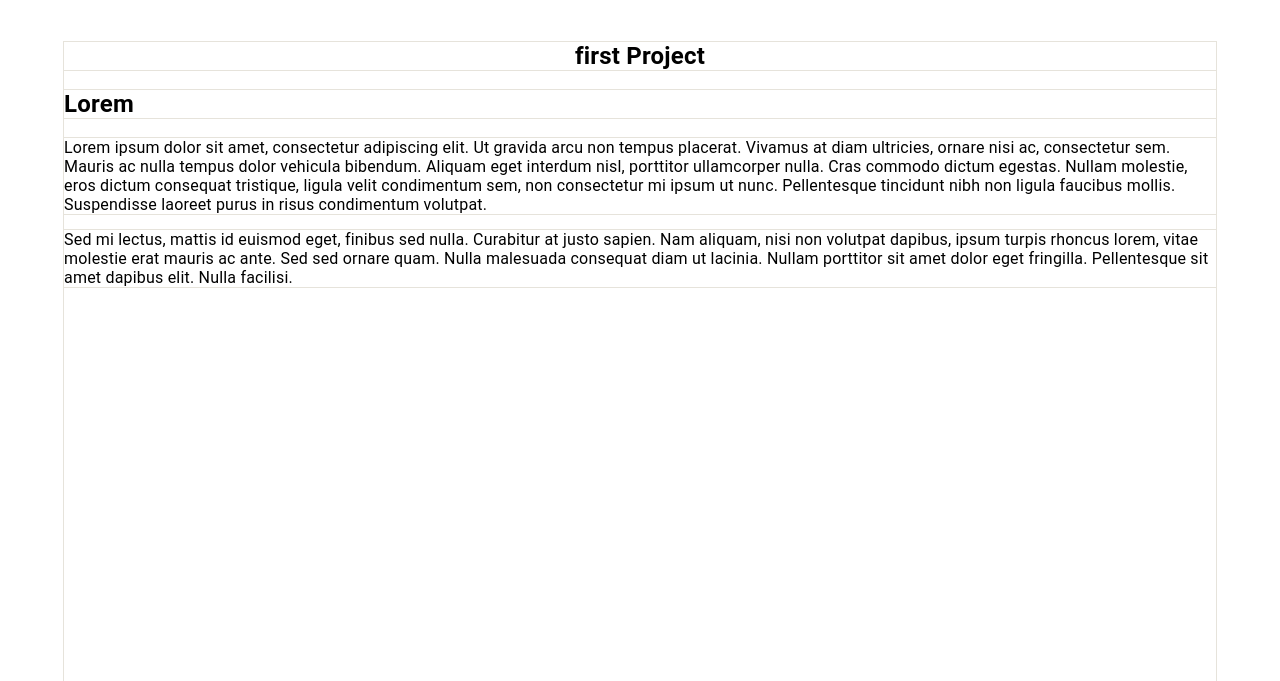
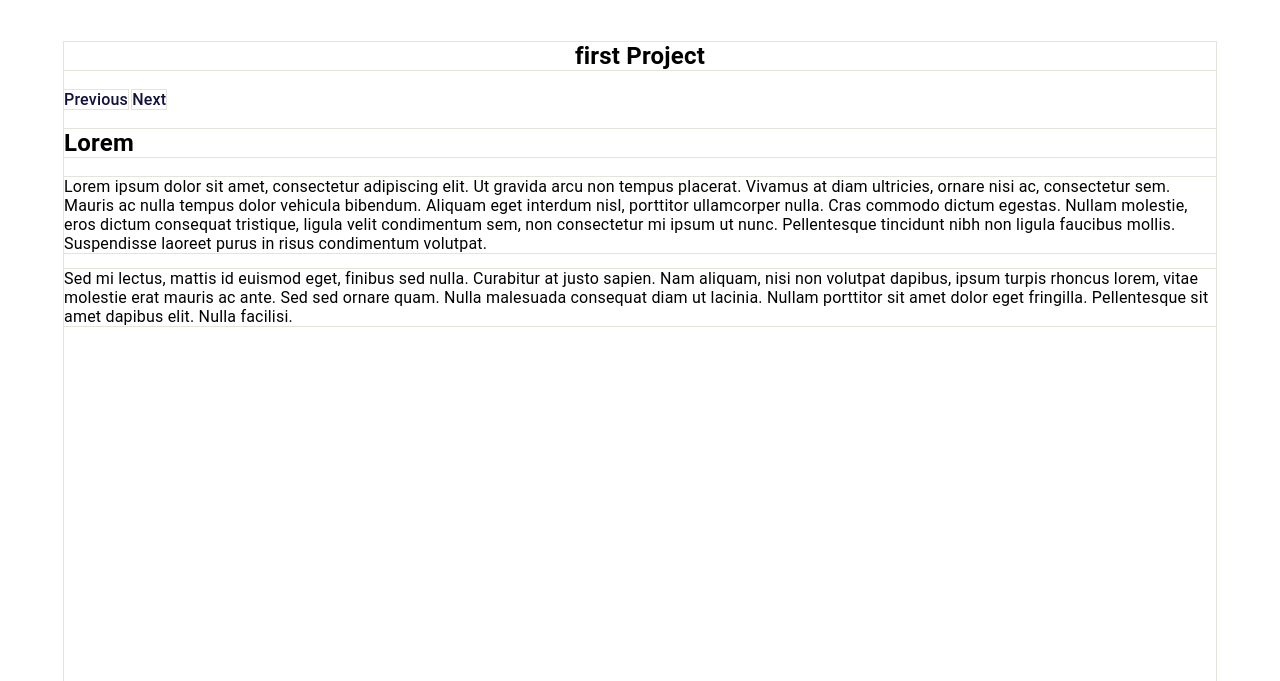
Before and after one commit to fmtayag/fmtayag.github.io, an Astro site: page /projects/project-1 in a window 1280 px wide. Shown: the part 119-800 px from the top of the page. Built offline with nearby package versions, Linux system fonts and the light colour scheme; Astro itself is replaced by a stand-in of ours.

Commit message:
Add pagination to project details page

```diff
--- a/src/pages/projects/[slug].astro
+++ b/src/pages/projects/[slug].astro
@@ -5,15 +5,33 @@ import '@styles/project_details.css';
 
 export async function getStaticPaths() {
   const projectEntries = await getCollection('projects');
+  return projectEntries.map((entry, index) => {
+    // -- For pathing purposes
+    // Get previous and next indices relative to the current index
+    const len = projectEntries.length;
+    const isFirstEntry = index == 0 ;
+    const isLastEntry = index == len - 1;
 
-  return projectEntries.map(entry => ({
-    params: { slug: entry.slug }, props: { entry },
-  }))
+    const prevIndex = isFirstEntry ? len - 1 : index - 1;
+    const nextIndex = isLastEntry ? 0 : index + 1;
+
+    // Get slugs
+    const prevSlug = projectEntries[prevIndex].slug;
+    const nextSlug = projectEntries[nextIndex].slug;
+
+    // console.log(prevSlug + " < " + entry.slug + " > " + nextSlug);
+
+    return {
+      params: { slug: entry.slug }, props: { entry, prevSlug, nextSlug },
+    }
+  })
 
 }
 
-const { entry } = Astro.props;
+const { entry, prevSlug, nextSlug } = Astro.props;
 const { Content } = await entry.render();
+
+// console.log(projectEntries.findIndex(findPos));
 
 ---
 
@@ -23,6 +41,10 @@ const { Content } = await entry.render();
 
     <article>
       <h1>{entry.data.title}</h1>
+      <a href=`/projects/${prevSlug}`>Previous</a>
+      <a href=`/projects/${nextSlug}`>Next</a>
+      <!-- <a href={`/projects/${}`}>Previous</a>
+      <a href={`/projects/${}`}>Next</a> -->
       <!-- <button onClick={handlePrevious}>Previous</button>
       <button onClick={handleNext}>Next</button> -->
       <Content />
```
